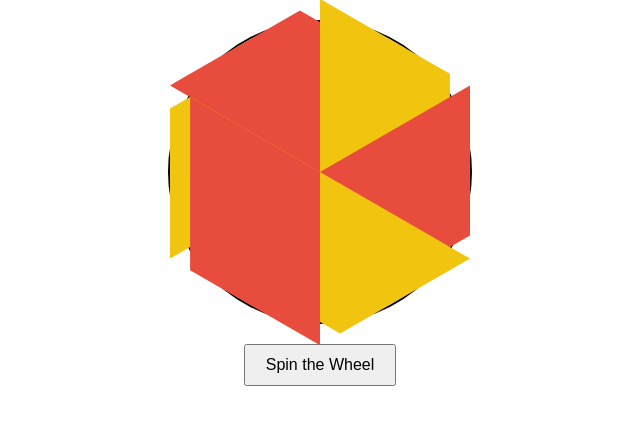
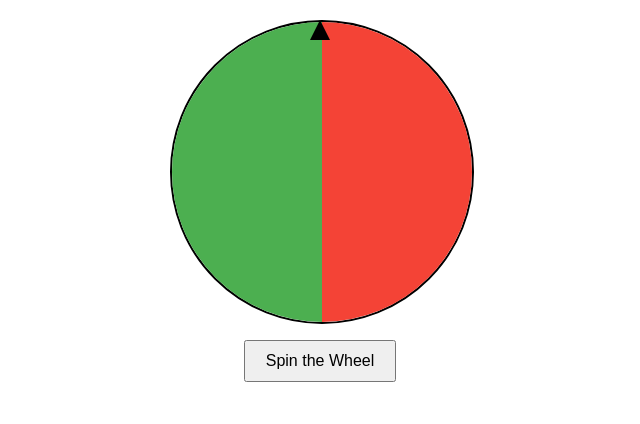
Before and after one commit to danielitodelaluz/jeu-roue, a plain HTML site: page index.html in a window 1280 px wide. Shown: the whole page, without its empty margins (320-960 px from the left). Drawn offline with Linux system fonts and the light colour scheme.

Commit message:
Ajout du jeu de la roue de la fortune

```diff
--- a/index.html
+++ b/index.html
@@ -1,4 +1,3 @@
-<!-- index.html -->
 <!DOCTYPE html>
 <html lang="fr">
 <head>
@@ -7,8 +6,11 @@
     <link rel="stylesheet" href="style.css">
 </head>
 <body>
-    <div id="wheel">
-        <!-- Segments will be dynamically added here -->
+    <div id="wheel-container">
+        <div id="wheel">
+            <!-- Segments will be dynamically added here -->
+        </div>
+        <div id="pointer"></div>
     </div>
     <button id="spin">Spin the Wheel</button>
     <script src="script.js"></script>
--- a/script.js
+++ b/script.js
@@ -1,5 +1,5 @@
 // script.js
-const actions = ['Boire 1 gorgée', 'Donner 2 gorgées', 'Boire 3 gorgées', 'Inventer une règle', 'Passer son tour', 'Choisir un joueur pour boire'];
+const actions = ['Oui', 'Non'];
 
 function createWheel() {
     const wheel = document.getElementById('wheel');
@@ -9,7 +9,7 @@ function createWheel() {
     for (let i = 0; i < numberOfSegments; i++) {
         const segment = document.createElement('div');
         segment.className = 'segment';
-        segment.style.transform = `rotate(${i * segmentAngle}deg) skewY(-${90 - segmentAngle}deg)`;
+        segment.style.transform = `rotate(${i * segmentAngle}deg)`;
         wheel.appendChild(segment);
     }
 }
--- a/style.css
+++ b/style.css
@@ -1,23 +1,44 @@
 /* style.css */
-#wheel {
+#wheel-container {
+    position: relative;
     width: 300px;
     height: 300px;
+    margin: 20px auto;
+}
+#wheel {
+    width: 100%;
+    height: 100%;
     border: 2px solid #000;
     border-radius: 50%;
     position: relative;
-    margin: 20px auto;
+    overflow: hidden;
 }
 #wheel .segment {
     width: 50%;
-    height: 50%;
+    height: 100%;
     position: absolute;
-    transform-origin: 100% 100%;
+    top: 0;
+    transform-origin: 100% 50%;
 }
-#wheel .segment:nth-child(odd) {
-    background-color: #f1c40f;
+#wheel .segment:nth-child(1) {
+    background-color: #4CAF50; /* Vert pour "Oui" */
+    transform: rotate(0deg);
 }
-#wheel .segment:nth-child(even) {
-    background-color: #e74c3c;
+#wheel .segment:nth-child(2) {
+    background-color: #F44336; /* Rouge pour "Non" */
+    transform: rotate(180deg);
+}
+#pointer {
+    position: absolute;
+    top: 0;
+    left: 50%;
+    width: 0;
+    height: 0;
+    border-left: 10px solid transparent;
+    border-right: 10px solid transparent;
+    border-bottom: 20px solid #000;
+    transform: translateX(-50%);
+    z-index: 10;
 }
 #spin {
     display: block;
```
Also changed, not shown: 1 other file.
